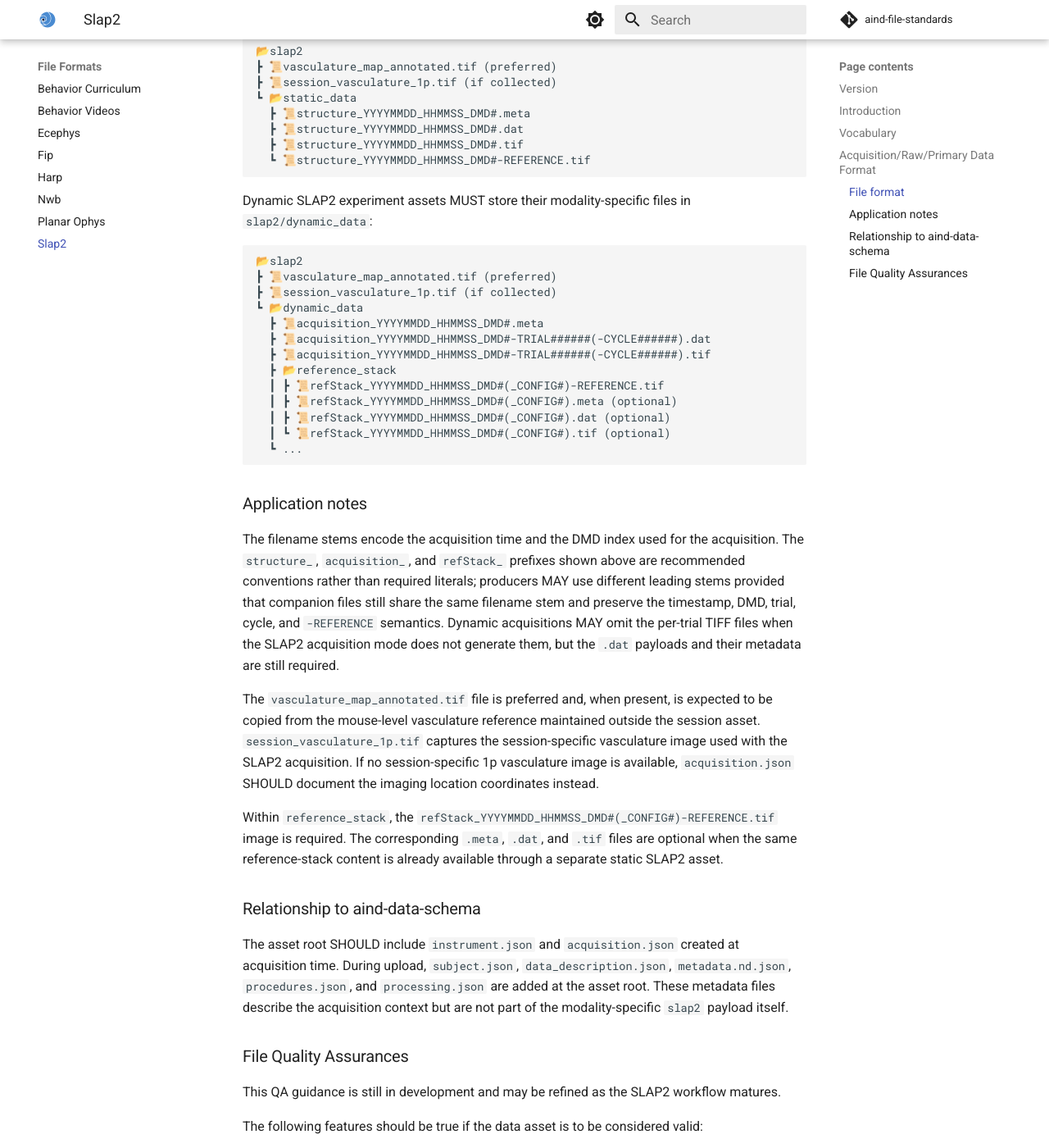
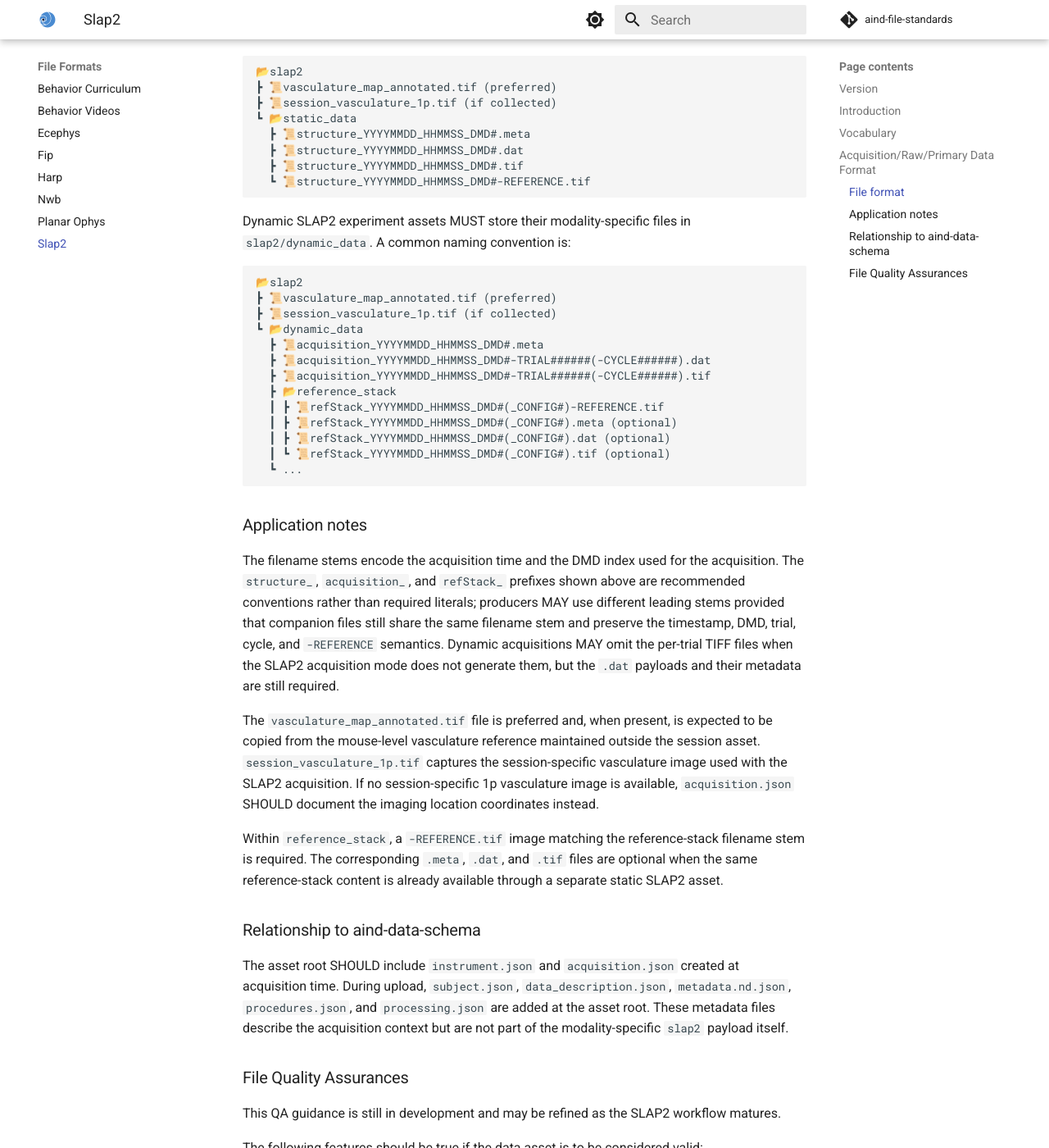
Before and after one commit to AllenNeuralDynamics/aind-file-standards, an MkDocs documentation site: the page built from docs/file_formats/slap2.md, in a window 1280 px wide and 1400 px high, scrolled down 1345 px. Shown: the whole window at 82% size. Built offline with MkDocs 1.6.1 and Material for MkDocs 9.7.7, drawn with Linux system fonts in a browser that asks for light colours; comment, search, counter and statistics services are not loaded.

Commit message:
docs: clarify SLAP2 naming examples

````diff
--- a/docs/file_formats/slap2.md
+++ b/docs/file_formats/slap2.md
@@ -30,7 +30,7 @@ Within the `slap2` folder, `session_vasculature_1p.tif` SHOULD be included when
 
 ### File format
 
-Static SLAP2 structure assets MUST store their modality-specific files in `slap2/static_data`:
+Static SLAP2 structure assets MUST store their modality-specific files in `slap2/static_data`. A common naming convention is:
 
 ```plaintext
 📂slap2
@@ -43,7 +43,7 @@ Static SLAP2 structure assets MUST store their modality-specific files in `slap2
   ┗ 📜structure_YYYYMMDD_HHMMSS_DMD#-REFERENCE.tif
 ```
 
-Dynamic SLAP2 experiment assets MUST store their modality-specific files in `slap2/dynamic_data`:
+Dynamic SLAP2 experiment assets MUST store their modality-specific files in `slap2/dynamic_data`. A common naming convention is:
 
 ```plaintext
 📂slap2
@@ -67,7 +67,7 @@ The filename stems encode the acquisition time and the DMD index used for the ac
 
 The `vasculature_map_annotated.tif` file is preferred and, when present, is expected to be copied from the mouse-level vasculature reference maintained outside the session asset. `session_vasculature_1p.tif` captures the session-specific vasculature image used with the SLAP2 acquisition. If no session-specific 1p vasculature image is available, `acquisition.json` SHOULD document the imaging location coordinates instead.
 
-Within `reference_stack`, the `refStack_YYYYMMDD_HHMMSS_DMD#(_CONFIG#)-REFERENCE.tif` image is required. The corresponding `.meta`, `.dat`, and `.tif` files are optional when the same reference-stack content is already available through a separate static SLAP2 asset.
+Within `reference_stack`, a `-REFERENCE.tif` image matching the reference-stack filename stem is required. The corresponding `.meta`, `.dat`, and `.tif` files are optional when the same reference-stack content is already available through a separate static SLAP2 asset.
 
 ### Relationship to aind-data-schema
 
````
